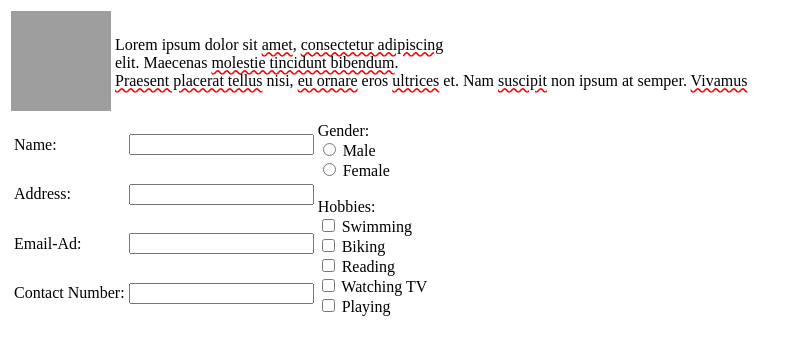
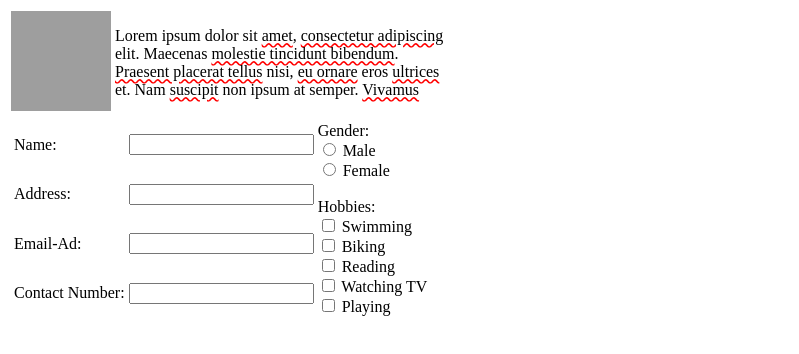
Before and after one commit to Jamie-reign/form-101, a plain HTML site: page index.html in a window 1280 px wide. Shown: the whole page, without its empty margins (0-799 px from the left). Drawn offline with Linux system fonts and the light colour scheme; grey boxes are pictures that could not be loaded.

Commit message:
Update index.html

```diff
--- a/index.html
+++ b/index.html
@@ -14,7 +14,7 @@
                 <p>
                     Lorem ipsum dolor sit <u style="text-decoration-style: wavy; text-decoration-color: red;">  amet</u>, <u style="text-decoration-style: wavy; text-decoration-color: red;">consectetur adipiscing</u><br>
                     elit. Maecenas <u style="text-decoration-style: wavy; text-decoration-color: red;">molestie tincidunt bibendum</u>.<br>
-                    <u style="text-decoration-style: wavy; text-decoration-color: red;">Praesent placerat tellus</u> nisi, <u style="text-decoration-style: wavy; text-decoration-color: red;">eu ornare</u> eros <u style="text-decoration-style: wavy; text-decoration-color: red;">ultrices</u>
+                    <u style="text-decoration-style: wavy; text-decoration-color: red;">Praesent placerat tellus</u> nisi, <u style="text-decoration-style: wavy; text-decoration-color: red;">eu ornare</u> eros <u style="text-decoration-style: wavy; text-decoration-color: red;">ultrices</u><br>
                     et. Nam <u style="text-decoration-style: wavy; text-decoration-color: red;">suscipit</u> non ipsum at semper. <u style="text-decoration-style: wavy; text-decoration-color: red;">Vivamus</u>
                 </p>
             </td>
```
